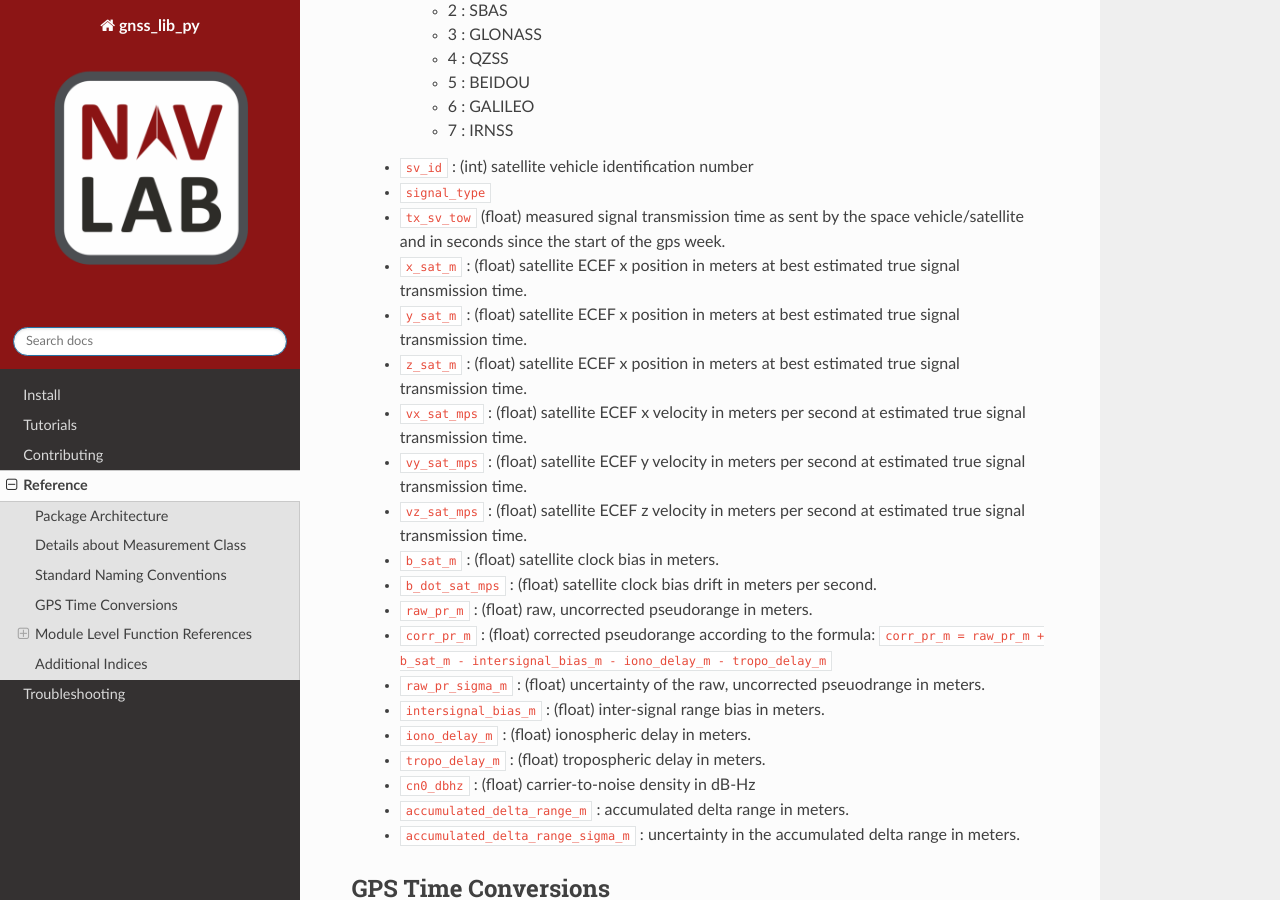
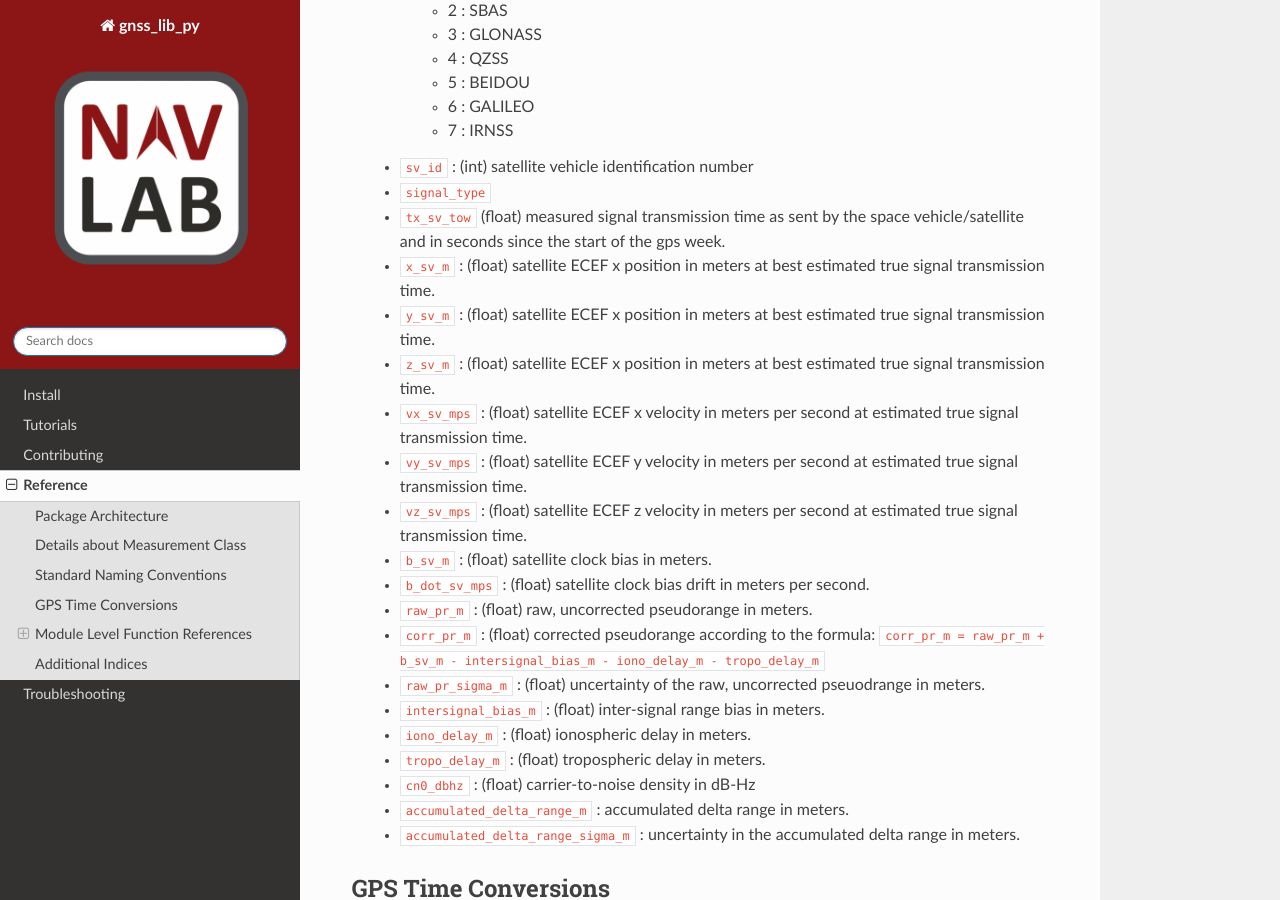
Before and after one commit to Stanford-NavLab/gnss_lib_py, a Sphinx documentation site: the page built from docs/source/reference/reference.rst, in a window 1280 px wide and 900 px high, scrolled down 1096 px. Built offline with Sphinx 7.4.7 and the Read the Docs theme 2.0.0, drawn with Linux system fonts in a browser that asks for light colours.

Commit message:
consistently use sv instead of sat for variable names

```diff
--- a/docs/source/reference/reference.rst
+++ b/docs/source/reference/reference.rst
@@ -59,24 +59,24 @@ Those standard names are as follows:
   * :code:`tx_sv_tow` (float) measured signal transmission time as
     sent by the space vehicle/satellite and in seconds since the start
     of the gps week.
-  * :code:`x_sat_m` : (float) satellite ECEF x position in meters at best
+  * :code:`x_sv_m` : (float) satellite ECEF x position in meters at best
     estimated true signal transmission time.
-  * :code:`y_sat_m` : (float) satellite ECEF x position in meters at best
+  * :code:`y_sv_m` : (float) satellite ECEF x position in meters at best
     estimated true signal transmission time.
-  * :code:`z_sat_m` : (float) satellite ECEF x position in meters at best
+  * :code:`z_sv_m` : (float) satellite ECEF x position in meters at best
     estimated true signal transmission time.
-  * :code:`vx_sat_mps` : (float) satellite ECEF x velocity in meters per
+  * :code:`vx_sv_mps` : (float) satellite ECEF x velocity in meters per
     second at estimated true signal transmission time.
-  * :code:`vy_sat_mps` : (float) satellite ECEF y velocity in meters per
+  * :code:`vy_sv_mps` : (float) satellite ECEF y velocity in meters per
     second at estimated true signal transmission time.
-  * :code:`vz_sat_mps` : (float) satellite ECEF z velocity in meters per
+  * :code:`vz_sv_mps` : (float) satellite ECEF z velocity in meters per
     second at estimated true signal transmission time.
-  * :code:`b_sat_m` : (float) satellite clock bias in meters.
-  * :code:`b_dot_sat_mps` : (float) satellite clock bias drift in meters
+  * :code:`b_sv_m` : (float) satellite clock bias in meters.
+  * :code:`b_dot_sv_mps` : (float) satellite clock bias drift in meters
     per second.
   * :code:`raw_pr_m` : (float) raw, uncorrected pseudorange in meters.
   * :code:`corr_pr_m` : (float) corrected pseudorange according to the
-    formula: :code:`corr_pr_m = raw_pr_m + b_sat_m - intersignal_bias_m - iono_delay_m - tropo_delay_m`
+    formula: :code:`corr_pr_m = raw_pr_m + b_sv_m - intersignal_bias_m - iono_delay_m - tropo_delay_m`
   * :code:`raw_pr_sigma_m` : (float) uncertainty of the raw, uncorrected
     pseuodrange in meters.
   * :code:`intersignal_bias_m` : (float) inter-signal range bias in
```
Also changed, not shown: docs/source/tutorials.rst (+8 -8 lines), 9 other files.
